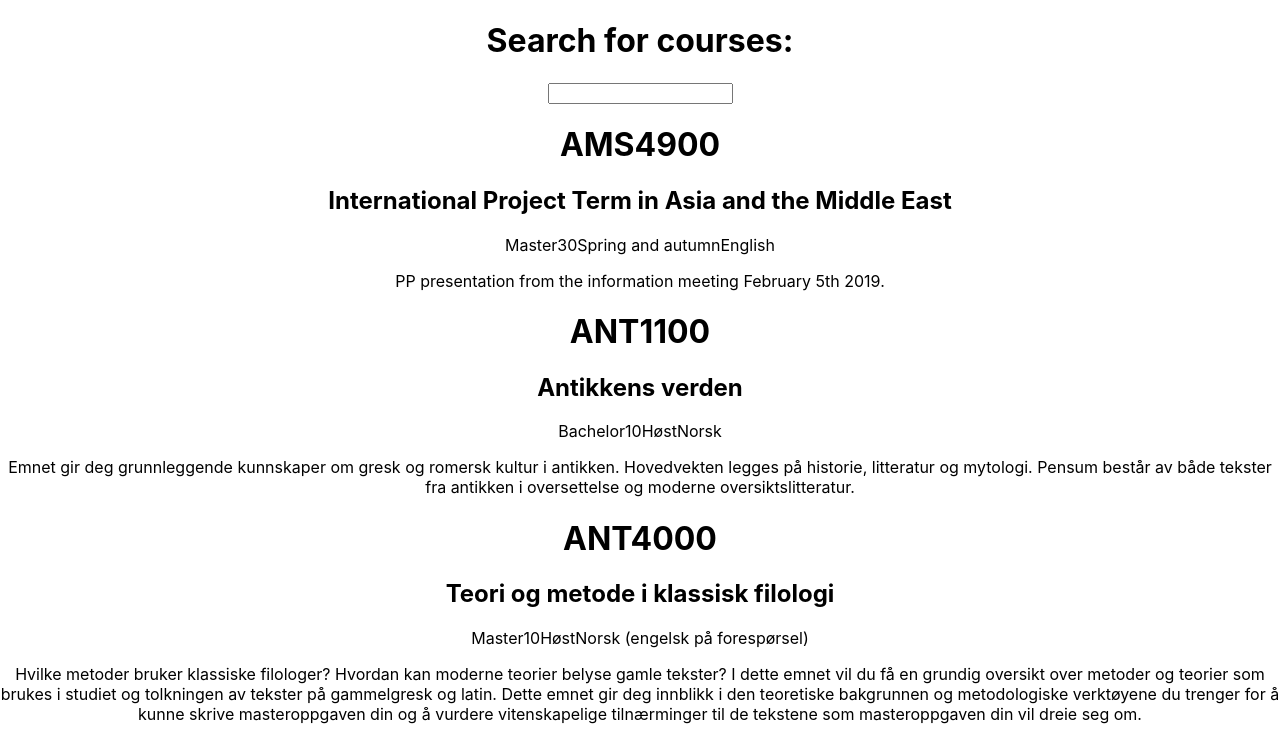
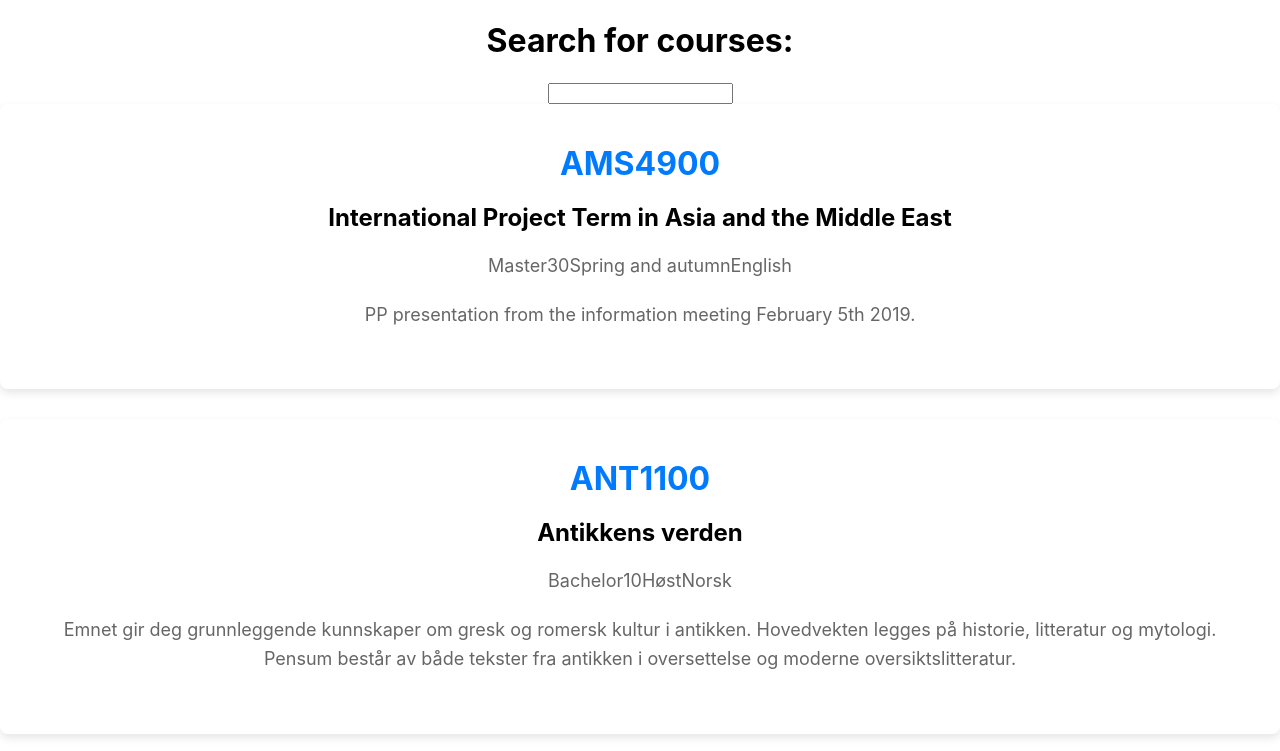
Before and after one commit to erlhol/EmnePlanleggern, a React (Create React App) app in the folder my-app/: page / in a window 1280 px wide. Shown: the part 1115-1866 px from the top of the page. Built offline with nearby package versions, Linux system fonts and the light colour scheme; the HTML template or start-up script is replaced by a standard one.

Commit message:
Add div clickable and styling

```diff
--- a/my-app/src/Courses.js
+++ b/my-app/src/Courses.js
@@ -1,9 +1,27 @@
 import { useState, useEffect } from 'react';
 function Course(props) {
+    const [checkedState, setCheckedState] = useState(false);
+
+    const chosenBackgroundColor = {
+       // backgroundColor: '#ffffff88', // Change this to the desired background color
+       backgroundColor: '#ffff88'
+    };
+
+    const notChosenBackgroundColor = {
+        backgroundColor: '#ffffff'
+    }
+
+    const onCheckedStateChange = () => {
+        setCheckedState(previousValue => {
+            return !previousValue
+      });
+    }
+
     /* Render one course */
     // Add style if preferable - to span elements: style="color: #ff5722
     return (
-        <div className={"course"}>
+        <div style={checkedState ? chosenBackgroundColor : notChosenBackgroundColor}
+        onClick={onCheckedStateChange} className={"course"}>
             <h1>{props.courseObject.subjectCode}</h1>
             <h2>{props.courseObject.subjectName}</h2>
             <p>
--- a/my-app/src/index.css
+++ b/my-app/src/index.css
@@ -7,6 +7,29 @@ body {
   -moz-osx-font-smoothing: grayscale;
 }
 
+.course {
+  background-color: #ffffff;
+  border-radius: 8px;
+  padding: 40px;
+  box-shadow: 0 4px 8px rgba(0, 0, 0, 0.1);
+  margin-bottom: 30px;
+}
+
+.course h1 {
+  color: #007bff;
+  font-size: 32px;
+  margin-top: 0;
+  margin-bottom: 20px;
+}
+
+.course p {
+  color: #666666;
+  font-size: 18px;
+  line-height: 1.6;
+  margin-bottom: 20px;
+}
+
+
 code {
   font-family: source-code-pro, Menlo, Monaco, Consolas, 'Courier New',
     monospace;
```
